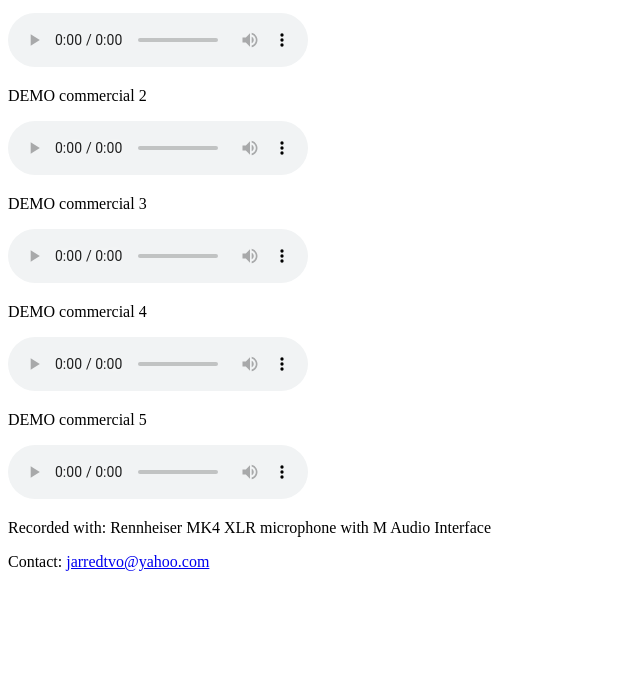
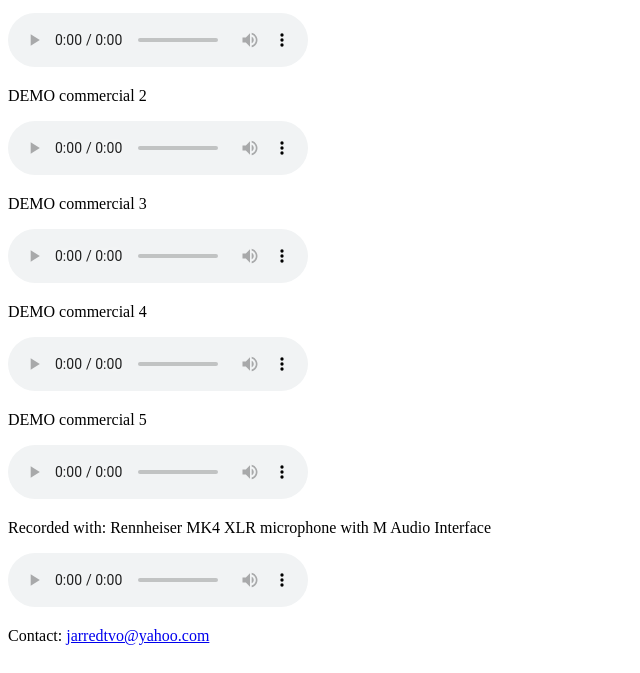
Before and after one commit to A2Truth/Voice-acting-portfolio, a plain HTML site: page Portfolio.html in a window 1280 px wide. Shown: the part 127-800 px from the top of the page, without its empty margins (0-640 px from the left). Drawn offline with Linux system fonts and the light colour scheme.

Commit message:
Update Portfolio.html

```diff
--- a/Portfolio.html
+++ b/Portfolio.html
@@ -30,6 +30,7 @@
       <audio src="DEMO_commercial_5.mp3" controls></audio>
       <div></div>
       <p>Recorded with: Rennheiser MK4 XLR microphone with M Audio Interface</p>
+      <audio src="JARRED_Commercial_DEMO_1.mp3" controls></audio>
     </main>
 
 
```
